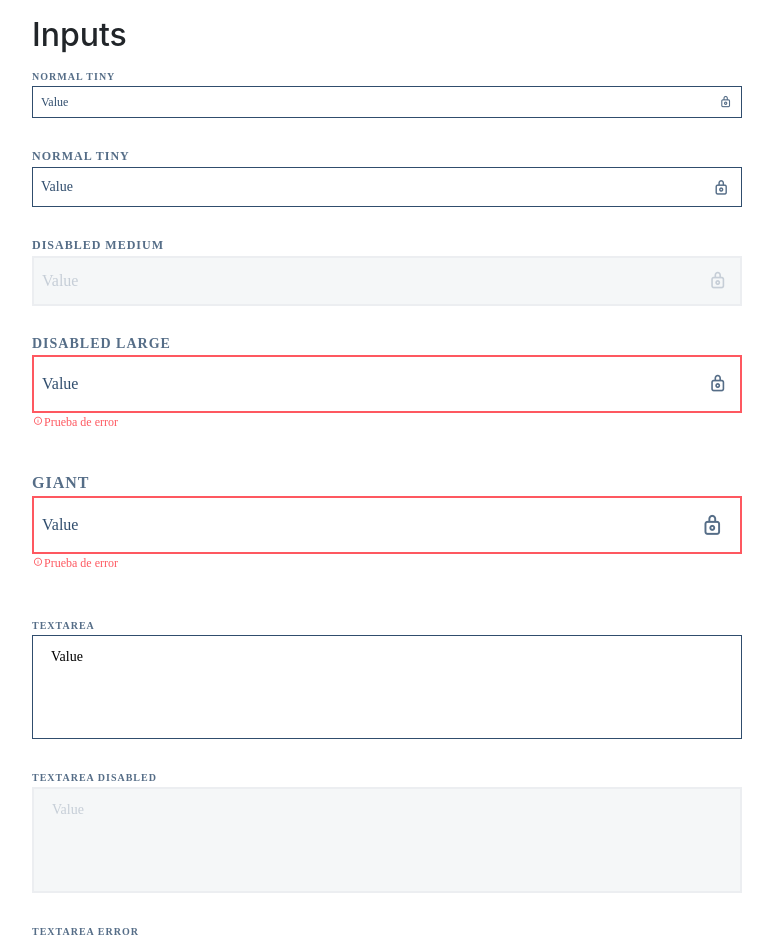
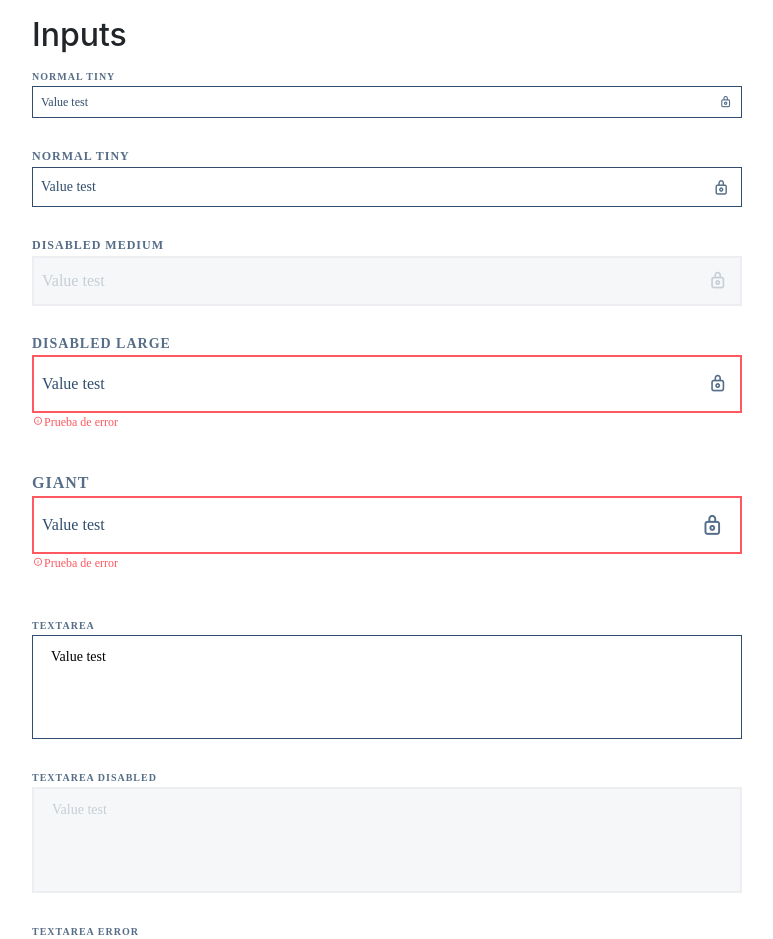
Before and after one commit to Packen-SAS/components-ng, an Angular app: page / in a window 1280 px wide. Shown: the top 939 px of the page, without its empty margins (53-826 px from the left). Built offline with nearby package versions, Linux system fonts and the light colour scheme; a web font is replaced by a local one; what angular-feather would draw is missing.

Commit message:
Al hacer un cambio en el input el valor se actualiza en el padre o en donde se importa el componente

```diff
--- a/src/app/components/packen-input/packen-input.component.html
+++ b/src/app/components/packen-input/packen-input.component.html
@@ -5,6 +5,7 @@
             [ngClass]="getClassStylesInput(size)"
             [type]="type"
             [value]="value" [placeholder]="placeholder"
+            (keyup)="changeTextInput($event.target.value)"
             [attr.disabled]="disabled == 'true' ? true : null">
         <span [ngClass]="getClassSizeIconRight(size)" class="content__input-container__icon"></span>
     </div>
--- a/src/app/components/packen-input/packen-input.component.ts
+++ b/src/app/components/packen-input/packen-input.component.ts
@@ -1,4 +1,4 @@
-import { Component, OnInit, Input } from '@angular/core';
+import { Component, OnInit, Input, Output, EventEmitter } from '@angular/core';
 
 @Component({
   selector: 'app-packen-input',
@@ -17,6 +17,7 @@ export class PackenInputComponent implements OnInit {
   @Input() disabled: string = 'false';
   @Input() icon: string = '';
   @Input() textArea: string = 'false';
+  @Output() outputChangeValue = new EventEmitter<any>();
   classContentTextArea: string = '';
 
   constructor() { }
@@ -26,7 +27,6 @@ export class PackenInputComponent implements OnInit {
 
   getClassSizeIconRight = (type: StatesSizesInput): string => {
     let resClass = this.icon + " ";
-    console.log(resClass);
     switch (type) {
       case 'tiny':
         return resClass += SizeIconInput.tiny;
@@ -133,6 +133,10 @@ export class PackenInputComponent implements OnInit {
       return ContentTextArea.disabled;
     }
   }
+
+  changeTextInput = (value) =>{
+    this.outputChangeValue.emit(value);
+  }
 }
 type StatesSizesInput = 'tiny' | 'small' | 'medium' | 'large' | 'giant';
 type StatesThemeMessage = 'warning' | 'default' | 'primary' | 'success';
--- a/src/app/views/inputs/inputs.component.html
+++ b/src/app/views/inputs/inputs.component.html
@@ -1,45 +1,52 @@
 <h2>Inputs</h2>
+
 <div class="row" style="width: 100%;">
     <div class="col-sm-8">
-        <app-packen-input size="tiny" label="Normal tiny" icon="icon-lock" value="Value" placeholder="placeholder" type="text"
-            textArea="false" textMessage="" themeMessage="warning" iconMessage="icon-info" disabled="false">
+        <app-packen-input size="tiny" label="Normal tiny" icon="icon-lock" [value]="valueTest"
+            (outputChangeValue)="changeTextInput($event)" placeholder="placeholder" type="text" textArea="false"
+            textMessage="" themeMessage="warning" iconMessage="icon-info" disabled="false">
         </app-packen-input>
         <br>
 
-        <app-packen-input size="small" label="Normal tiny" icon="icon-lock" value="Value" placeholder="placeholder" type="text"
-            textArea="false" textMessage="" themeMessage="warning" iconMessage="icon-info" disabled="false">
+        <app-packen-input size="small" label="Normal tiny" icon="icon-lock" [value]="valueTest"
+            (outputChangeValue)="changeTextInput($event)" placeholder="placeholder" type="text" textArea="false"
+            textMessage="" themeMessage="warning" iconMessage="icon-info" disabled="false">
         </app-packen-input>
         <br>
 
-        <app-packen-input size="medium" label="Disabled Medium" icon="icon-lock" value="Value" placeholder="placeholder" type="text"
-            textArea="false" textMessage="" themeMessage="warning" iconMessage="icon-info" disabled="true">
+        <app-packen-input size="medium" label="Disabled Medium" icon="icon-lock" [value]="valueTest"
+            (outputChangeValue)="changeTextInput($event)" placeholder="placeholder" type="text" textArea="false"
+            textMessage="" themeMessage="warning" iconMessage="icon-info" disabled="true">
         </app-packen-input>
         <br>
 
-        <app-packen-input size="large" label="Disabled large" icon="icon-lock" value="Value" placeholder="placeholder" type="text"
-            textArea="false" textMessage="Prueba de error" themeMessage="warning"
-            iconMessage="icon-info" disabled="false">
+        <app-packen-input size="large" label="Disabled large" icon="icon-lock" [value]="valueTest"
+            (outputChangeValue)="changeTextInput($event)" placeholder="placeholder" type="text" textArea="false"
+            textMessage="Prueba de error" themeMessage="warning" iconMessage="icon-info" disabled="false">
         </app-packen-input>
         <br>
 
-        <app-packen-input size="giant" label="Giant" icon="icon-lock" value="Value" placeholder="placeholder" type="text"
-            textArea="false" textMessage="Prueba de error" themeMessage="warning"
-            iconMessage="icon-info" disabled="false">
+        <app-packen-input size="giant" label="Giant" icon="icon-lock" [value]="valueTest"
+            (outputChangeValue)="changeTextInput($event)" placeholder="placeholder" type="text" textArea="false"
+            textMessage="Prueba de error" themeMessage="warning" iconMessage="icon-info" disabled="false">
         </app-packen-input>
 
         <br>
-        <app-packen-input size="tiny" label="TextArea" icon="icon-lock" value="Value" placeholder="placeholder" type="text"
-            textArea="true" textMessage="" themeMessage="warning" iconMessage="icon-info" disabled="false">
+        <app-packen-input size="tiny" label="TextArea" icon="icon-lock" [value]="valueTest"
+            (outputChangeValue)="changeTextInput($event)" placeholder="placeholder" type="text" textArea="true"
+            textMessage="" themeMessage="warning" iconMessage="icon-info" disabled="false">
         </app-packen-input>
 
         <br>
-        <app-packen-input size="tiny" label="TextArea disabled" icon="icon-lock" value="Value" placeholder="placeholder" type="text"
-            textArea="true" textMessage="" themeMessage="warning" iconMessage="icon-info" disabled="true">
+        <app-packen-input size="tiny" label="TextArea disabled" icon="icon-lock" [value]="valueTest"
+            placeholder="placeholder" type="text" textArea="true" textMessage="" themeMessage="warning"
+            iconMessage="icon-info" disabled="true">
         </app-packen-input>
 
         <br>
-        <app-packen-input size="tiny" label="TextArea error" icon="icon-lock" value="Value" placeholder="placeholder" type="text"
-            textArea="true" textMessage="Error de mensaje" themeMessage="warning" iconMessage="icon-info" disabled="false">
+        <app-packen-input size="tiny" label="TextArea error" icon="icon-lock" [value]="valueTest"
+            placeholder="placeholder" type="text" textArea="true" textMessage="Error de mensaje" themeMessage="warning"
+            iconMessage="icon-info" disabled="false">
         </app-packen-input>
 
     </div>
--- a/src/app/views/inputs/inputs.component.ts
+++ b/src/app/views/inputs/inputs.component.ts
@@ -6,10 +6,15 @@ import { Component, OnInit } from '@angular/core';
   styleUrls: ['./inputs.component.scss']
 })
 export class InputsComponent implements OnInit {
+  valueTest = "Value test";
+  constructor() { }
 
-  constructor() { }
 
   ngOnInit(): void {
   }
 
+  changeTextInput = (data) => {
+    this.valueTest = data;
+  }
+
 }
```
